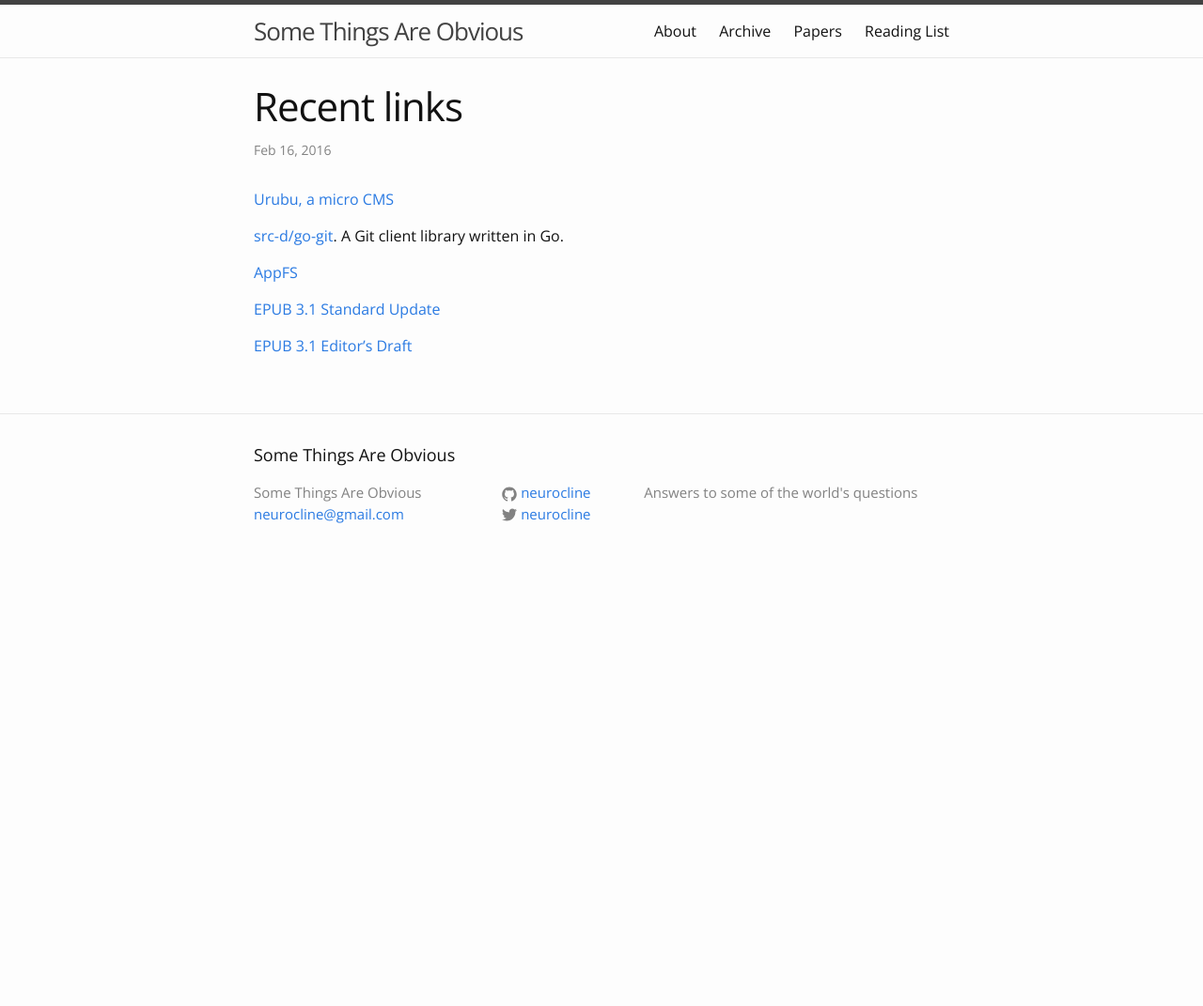
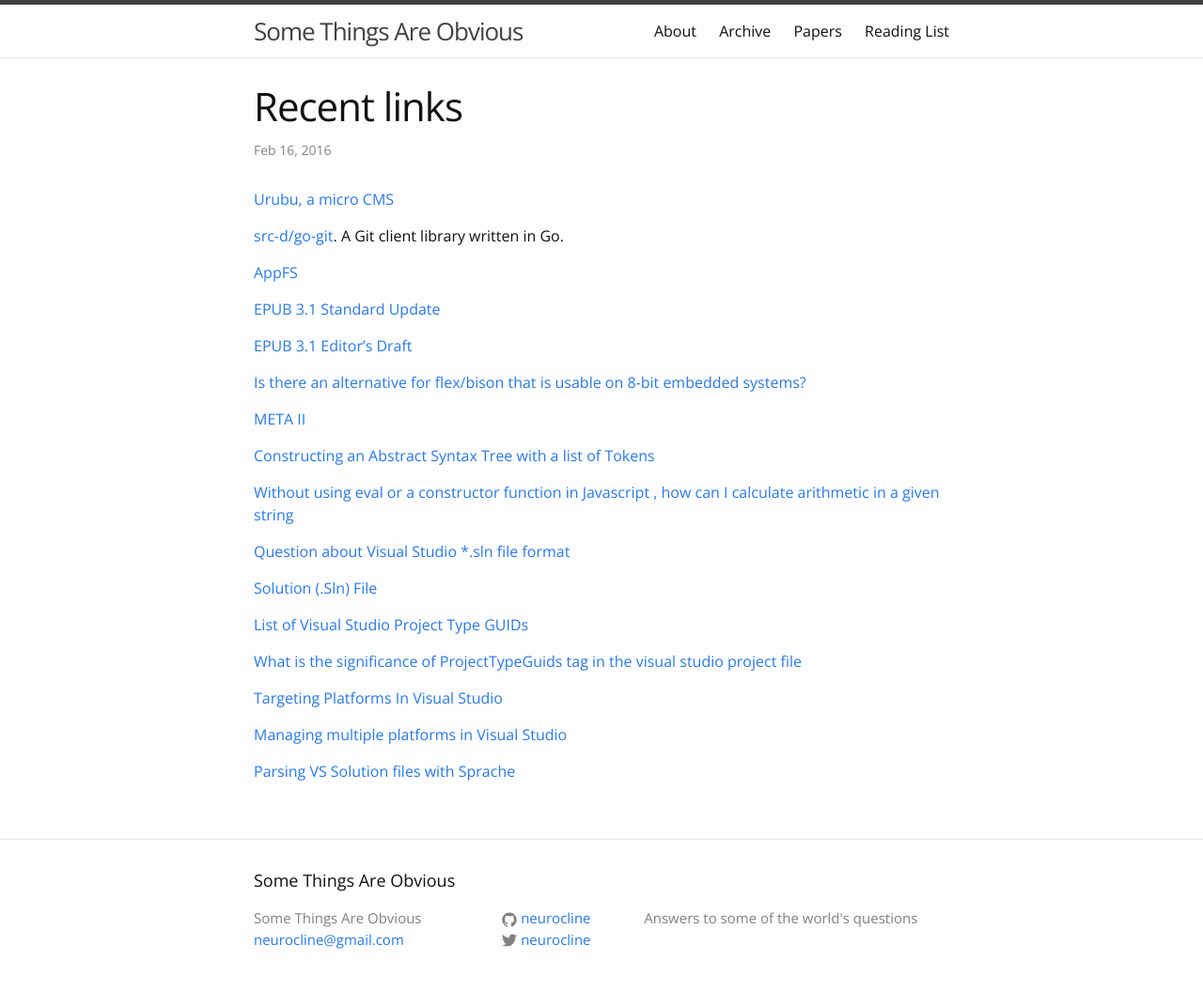
Before and after one commit to neurocline/neurocline.github.io, a Jekyll site: the page built from _posts/2016-02-16-recent-links.markdown, in a window 1280 px wide. Shown: the whole page at 94% size. Built offline with Jekyll 4.4.1, drawn with Linux system fonts in a browser that asks for light colours; before the commit the page ends 900 px from its top, so only the background shows below that.

Commit message:
Notes on Visual Studio

```diff
--- a/_posts/2016-02-16-recent-links.markdown
+++ b/_posts/2016-02-16-recent-links.markdown
@@ -15,3 +15,25 @@ tags: links
 [EPUB 3.1 Standard Update](https://rdeltour.github.io/xmlprague2016-epub31/#1)
 
 [EPUB 3.1 Editor's Draft](http://www.idpf.org/epub/31/spec/epub-spec.html)
+
+[Is there an alternative for flex/bison that is usable on 8-bit embedded systems?](http://stackoverflow.com/questions/2245962/is-there-an-alternative-for-flex-bison-that-is-usable-on-8-bit-embedded-systems/2336769#2336769)
+
+[META II](https://en.wikipedia.org/wiki/META_II)
+
+[Constructing an Abstract Syntax Tree with a list of Tokens](http://stackoverflow.com/questions/25049751/constructing-an-abstract-syntax-tree-with-a-list-of-tokens/25106688#25106688)
+
+[Without using eval or a constructor function in Javascript , how can I calculate arithmetic in a given string](http://stackoverflow.com/questions/31600121/without-using-eval-or-a-constructor-function-in-javascript-how-can-i-calculate/31621205#31621205)
+
+[Question about Visual Studio *.sln file format](http://stackoverflow.com/questions/5629981/question-about-visual-studio-sln-file-format)
+
+[Solution (.Sln) File](https://msdn.microsoft.com/en-us/library/bb165951.aspx)
+
+[List of Visual Studio Project Type GUIDs](http://www.codeproject.com/Reference/720512/List-of-Visual-Studio-Project-Type-GUIDs)
+
+[What is the significance of ProjectTypeGuids tag in the visual studio project file](http://stackoverflow.com/questions/2911565/what-is-the-significance-of-projecttypeguids-tag-in-the-visual-studio-project-fi)
+
+[Targeting Platforms In Visual Studio](http://raph.es/blog/2011/04/targeting-platforms-in-visual-studio/)
+
+[Managing multiple platforms in Visual Studio](http://code4k.blogspot.com/2014/05/managing-multiple-platforms-in-visual.html)
+
+[Parsing VS Solution files with Sprache](http://blog.spinthemoose.com/2013/05/05/parsing-vs-solution-files-with-sprache/)
```
